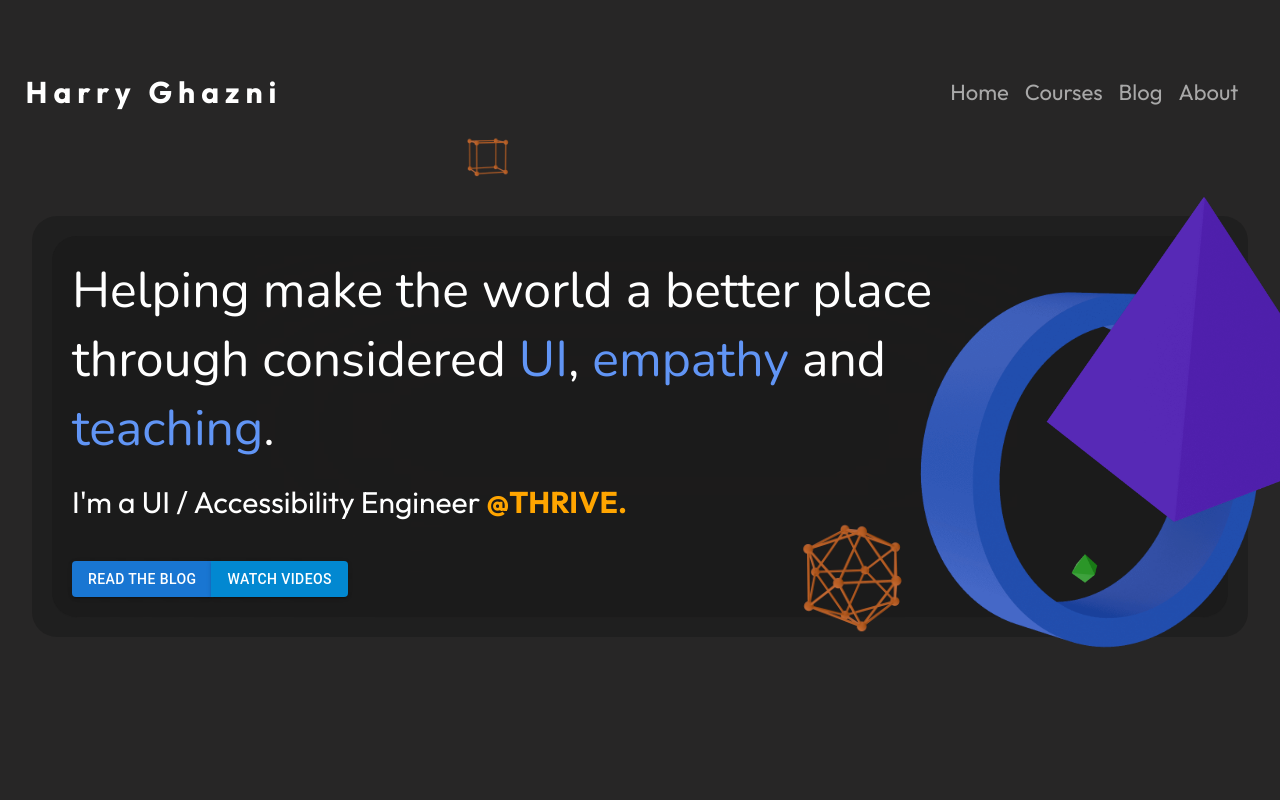
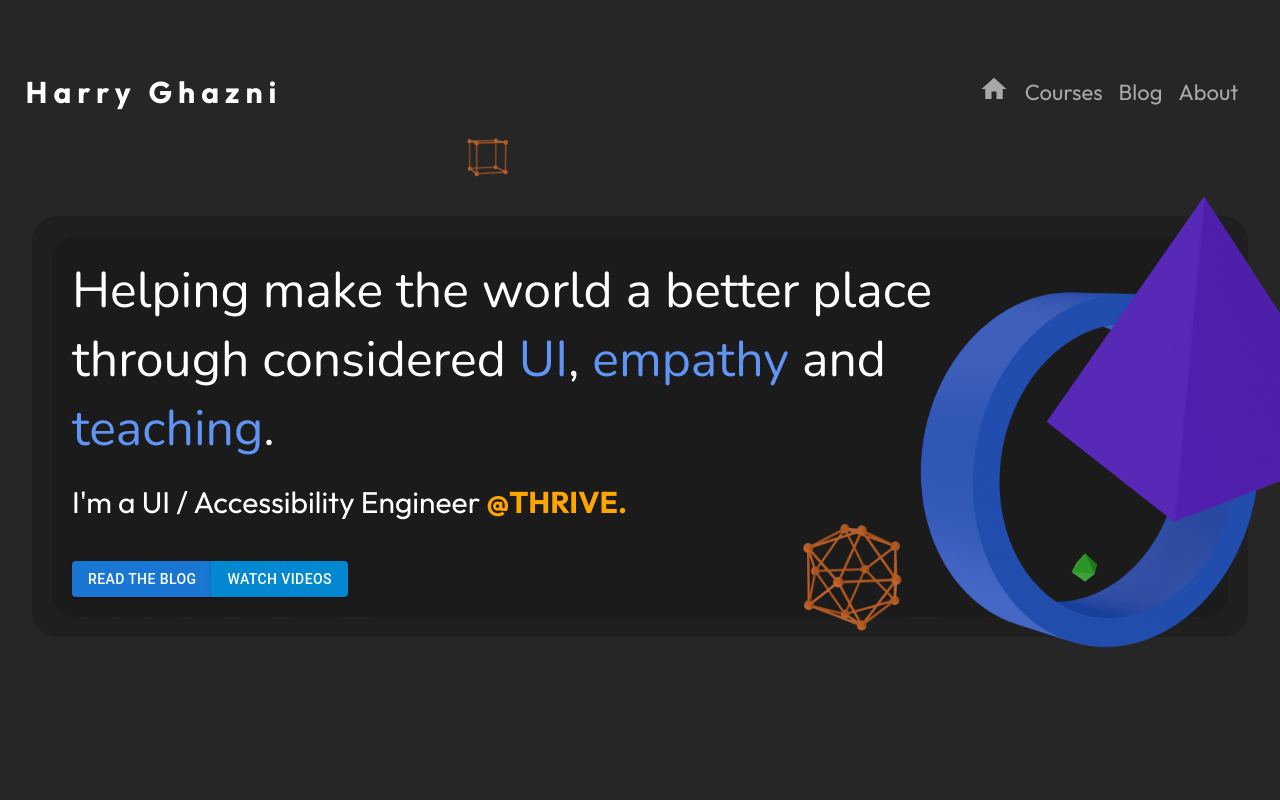
Before and after one commit to thehashton/harry-nextjs-blog, a Next.js app: page / in a window 1280 px wide. Shown: the top 800 px of the page. Built offline with nearby package versions, Linux system fonts and the light colour scheme.

Commit message:
Adds home icon + post styling

```diff
--- a/components/Header/Header.styled.ts
+++ b/components/Header/Header.styled.ts
@@ -1,4 +1,5 @@
 import styled from "styled-components";
+import HomeIcon from '@mui/icons-material/Home';
 
 export const HeaderWrapper = styled.nav`
   display: flex ;
@@ -8,6 +9,14 @@ export const HeaderWrapper = styled.nav`
   max-width: 80rem;
   margin: auto;
   z-index: 9;
+`;
+
+export const HomePageIcon = styled(HomeIcon)`
+  display: block;
+
+  &:hover {
+    opacity: 0.8;
+  }
 `;
 
 export const MenuLink = styled.a`
--- a/components/Header/Header.tsx
+++ b/components/Header/Header.tsx
@@ -1,6 +1,7 @@
+import HomeIcon from '@mui/icons-material/Home';
 import Link from "next/link";
 import React from "react";
-import { HeaderWrapper, LogoLink, LogoText, MenuLink } from "./Header.styled";
+import { HeaderWrapper, HomePageIcon, LogoLink, LogoText, MenuLink } from "./Header.styled";
 
 const Header = () => {
 
@@ -11,9 +12,9 @@ const Header = () => {
           <LogoText>Harry Ghazni</LogoText>
         </LogoLink>
       </Link>
-      <div style={{display: 'flex', zIndex: '10'}}>
+      <div style={{display: 'flex', alignItems: 'center', zIndex: '10'}}>
       <Link href="/">
-          <MenuLink>Home</MenuLink>
+          <MenuLink><HomePageIcon sx={{fontSize: "30px"}} /></MenuLink>
         </Link>
         <Link href="/Courses">
           <MenuLink>Courses</MenuLink>
--- /dev/null
+++ b/components/Post/Post.styled.ts
@@ -0,0 +1,11 @@
+import styled from "styled-components";
+
+export const PostArticle = styled.article`
+transition: all 0.15s ease-in-out;
+opacity: 1;
+
+  &:hover {
+    opacity: 0.8;
+    transform: scale(1.05);
+  }
+`;
--- a/components/Post/Post.tsx
+++ b/components/Post/Post.tsx
@@ -1,5 +1,7 @@
 import Link from "next/link";
+import React from "react";
 import HeadPost from "../HeadPost";
+import { PostArticle } from "./Post.styled";
 
 const Post = ({ post }) => {
   const {
@@ -8,11 +10,11 @@ const Post = ({ post }) => {
   } = post;
 
   return (
-    <article style={{zIndex: '2'}}>
+    <PostArticle style={{zIndex: '2'}}>
       <Link href={"/blog"+link}>
         <a><HeadPost meta={meta} isBlogPost={undefined} /></a>
       </Link>
-    </article>
+    </PostArticle>
   );
 };
 
--- a/package.json
+++ b/package.json
@@ -15,6 +15,7 @@
     "@emotion/styled": "^11.6.0",
     "@material-ui/types": "^5.1.0",
     "@mdx-js/loader": "^1.6.22",
+    "@mui/icons-material": "^5.2.0",
     "@mui/material": "^5.2.0",
     "@next/mdx": "^12.0.4",
     "@reach/tabs": "^0.16.4",
--- a/styles/Global.styled.ts
+++ b/styles/Global.styled.ts
@@ -1,7 +1,7 @@
 import styled, { createGlobalStyle, ThemeType } from "styled-components";
 
 export const Container = styled.div`
-  padding: 5rem 0;
+  padding: 0;
   margin: 0 3vw;
 `;
 
@@ -16,7 +16,7 @@ const GlobalStyles = createGlobalStyle<{theme: ThemeType}>`
     padding: 0;
     background: ${({theme}) => theme.colours.background};
     color: #fff;
-    font-size: 1rem;
+    font-size: 1.2rem;
   }
 
   h1,
```
Also changed, not shown: 1 other file (tests, documents, lock files or other folders).
